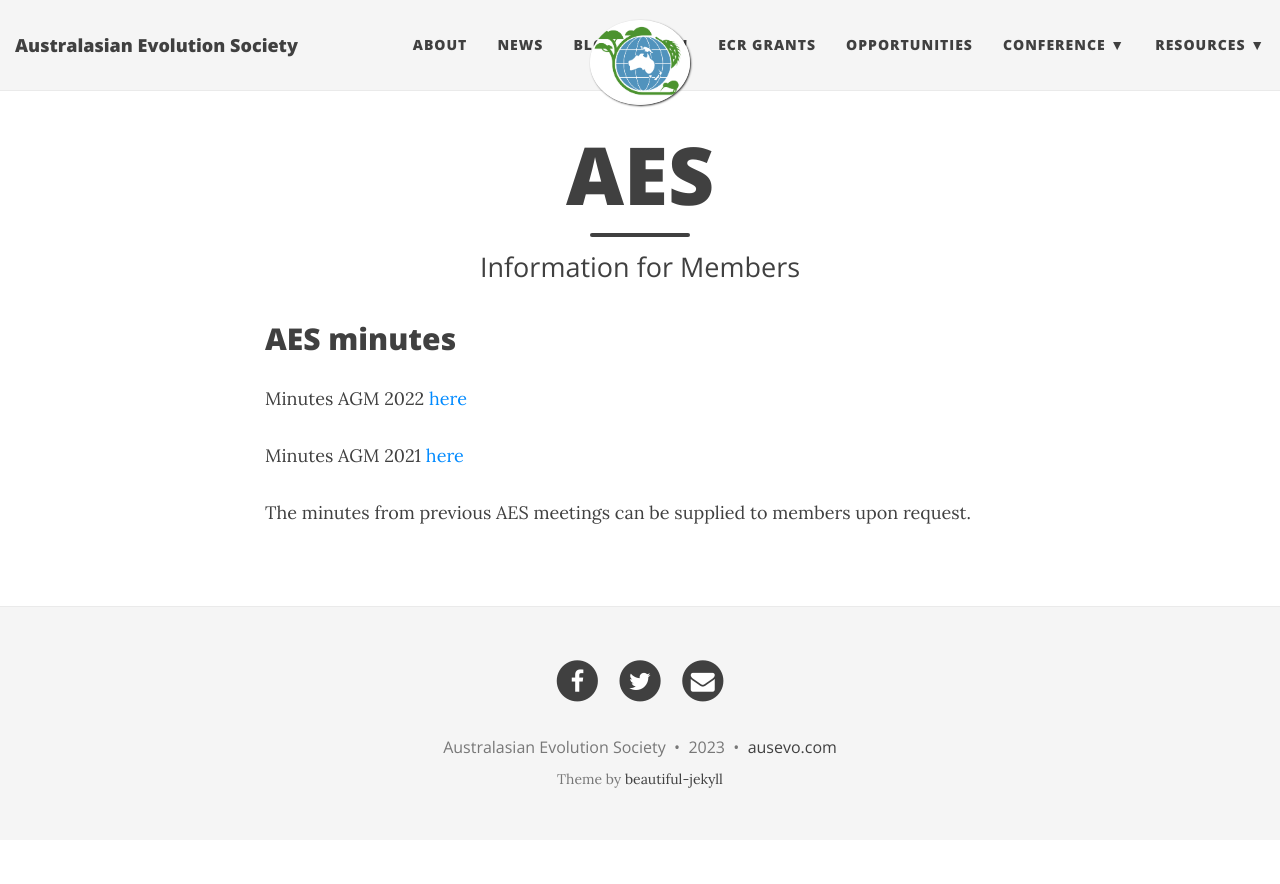
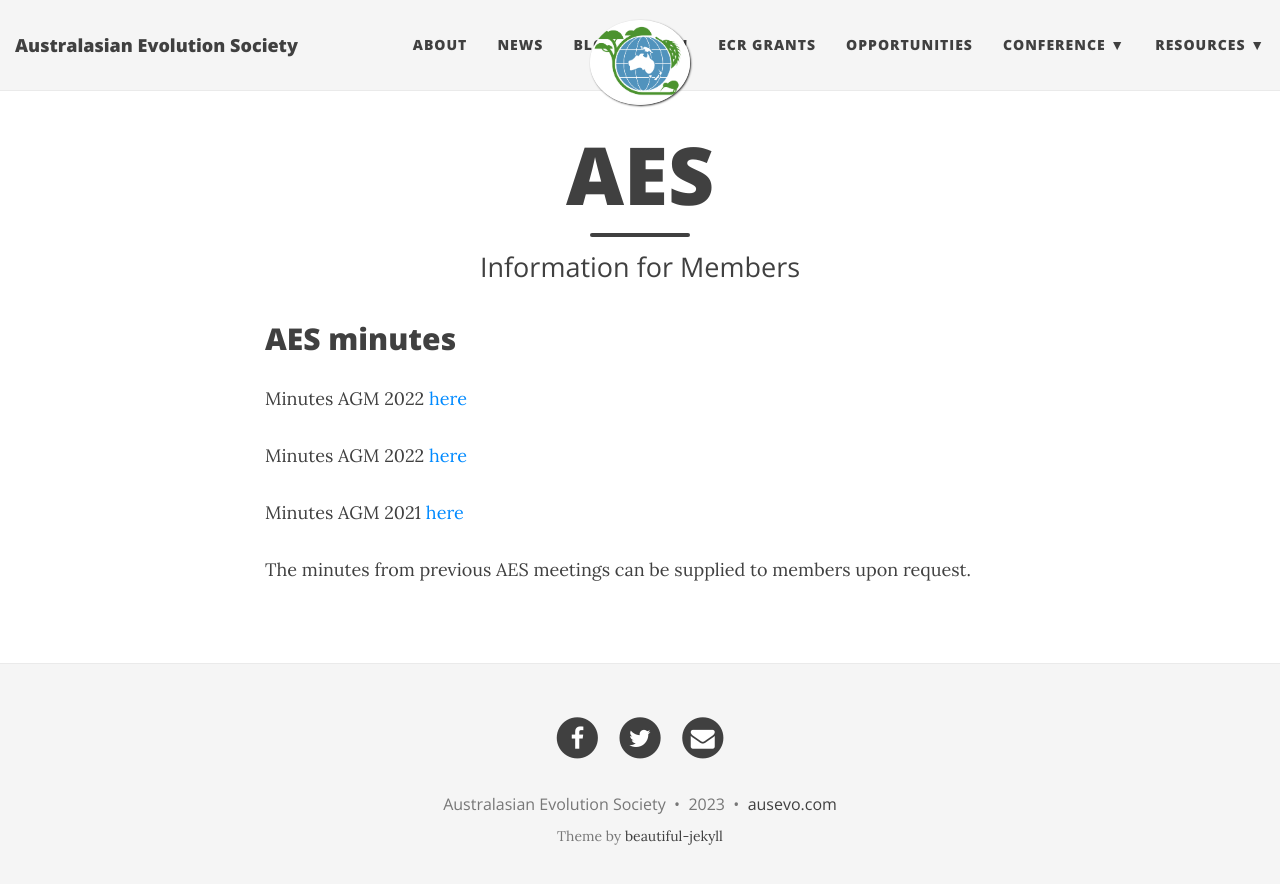
Before and after one commit to ausevo/ausevo.github.io, a Jekyll site: the page built from requestMins.md, in a window 1280 px wide. Shown: the top 884 px of the page. Built offline with Jekyll 4.4.1, drawn with Linux system fonts in a browser that asks for light colours; nearby versions of some CDN libraries.

Commit message:
update link to AGM minutes

```diff
--- a/requestMins.md
+++ b/requestMins.md
@@ -6,6 +6,8 @@
 
 ## AES minutes
 
+Minutes AGM 2022 [here](./docs/AESAGM_2023_upload.pdf)
+
 Minutes AGM 2022 [here](./docs/AES AGM 2022 _upload.pdf)
 
 Minutes AGM 2021 [here](./docs/AES AGM 2021_upload.pdf)
```
